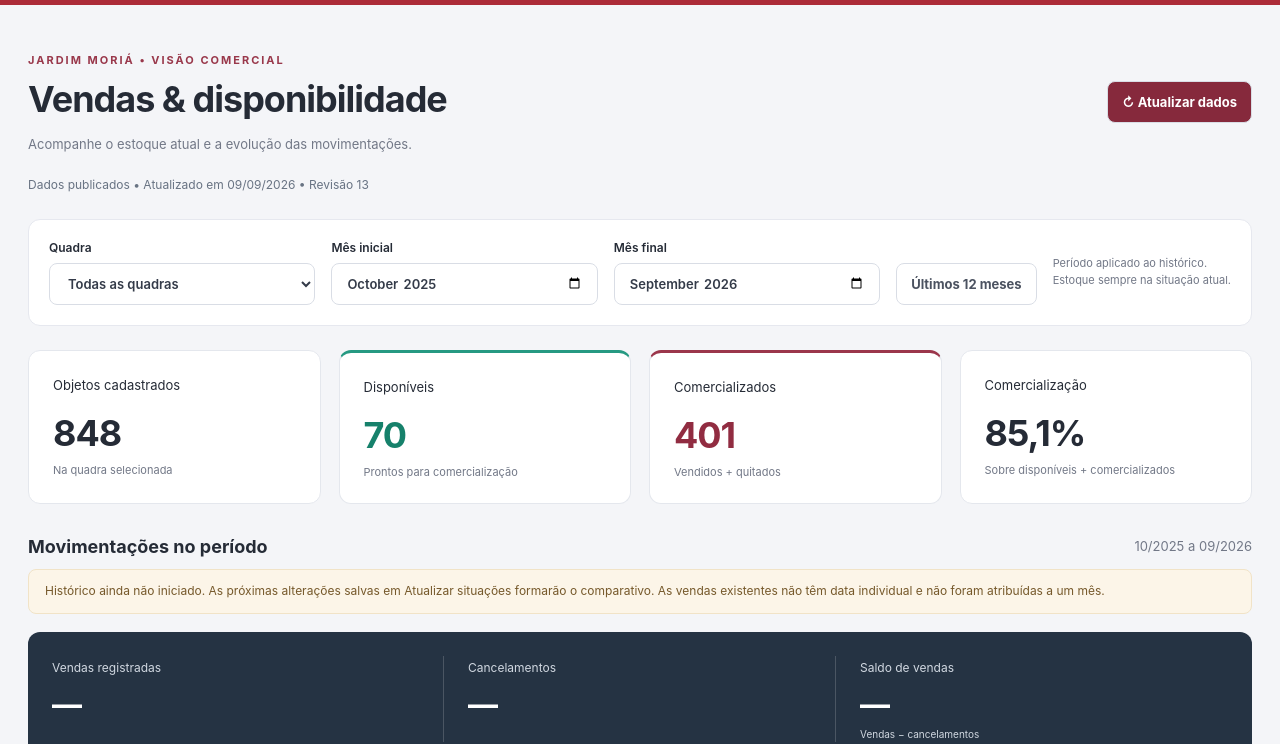
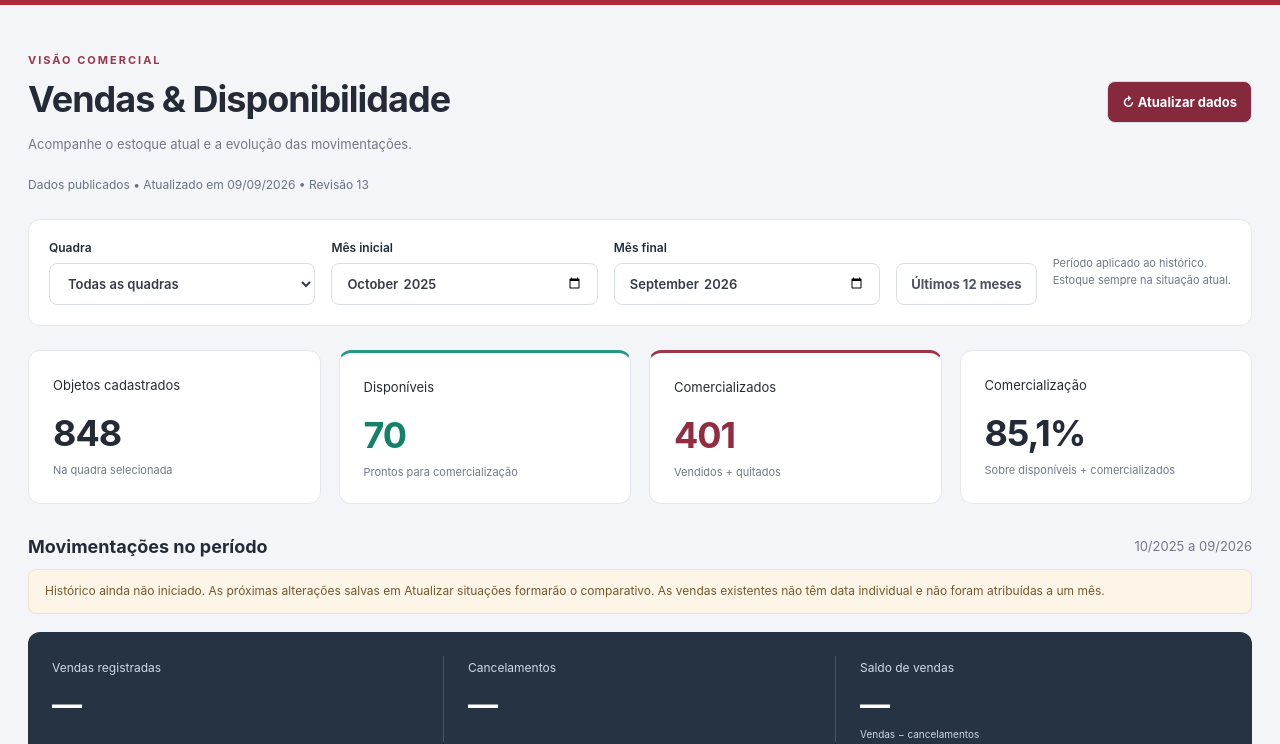
Before and after one commit to nortonpcmaciel/jardimmoria-disponibilidade, a website: page dashboard.html in a window 1280 px wide. Shown: the part 75-819 px from the top of the page. Drawn offline with Linux system fonts and the light colour scheme.

Commit message:
Update dashboard.html

```diff
--- a/dashboard.html
+++ b/dashboard.html
@@ -15,7 +15,7 @@
     </details>
   </header>
   <main>
-    <div class="heading"><div><p class="eyebrow">JARDIM MORIÁ • VISÃO COMERCIAL</p><h1>Vendas & disponibilidade</h1><p>Acompanhe o estoque atual e a evolução das movimentações.</p></div><button id="refresh" type="button">↻ Atualizar dados</button></div>
+    <div class="heading"><div><p class="eyebrow">VISÃO COMERCIAL</p><h1>Vendas & Disponibilidade</h1><p>Acompanhe o estoque atual e a evolução das movimentações.</p></div><button id="refresh" type="button">↻ Atualizar dados</button></div>
     <p id="message" role="status" aria-live="polite">Carregando dados publicados…</p>
     <section class="filters" aria-label="Filtros do dashboard"><label>Quadra<select id="block"><option value="">Todas as quadras</option></select></label><label>Mês inicial<input id="start" type="month" min="2000-01" max="2099-12"></label><label>Mês final<input id="end" type="month" min="2000-01" max="2099-12"></label><button id="reset" class="secondary" type="button">Últimos 12 meses</button><span>Período aplicado ao histórico.<br>Estoque sempre na situação atual.</span></section>
     <div id="content" hidden>
```
